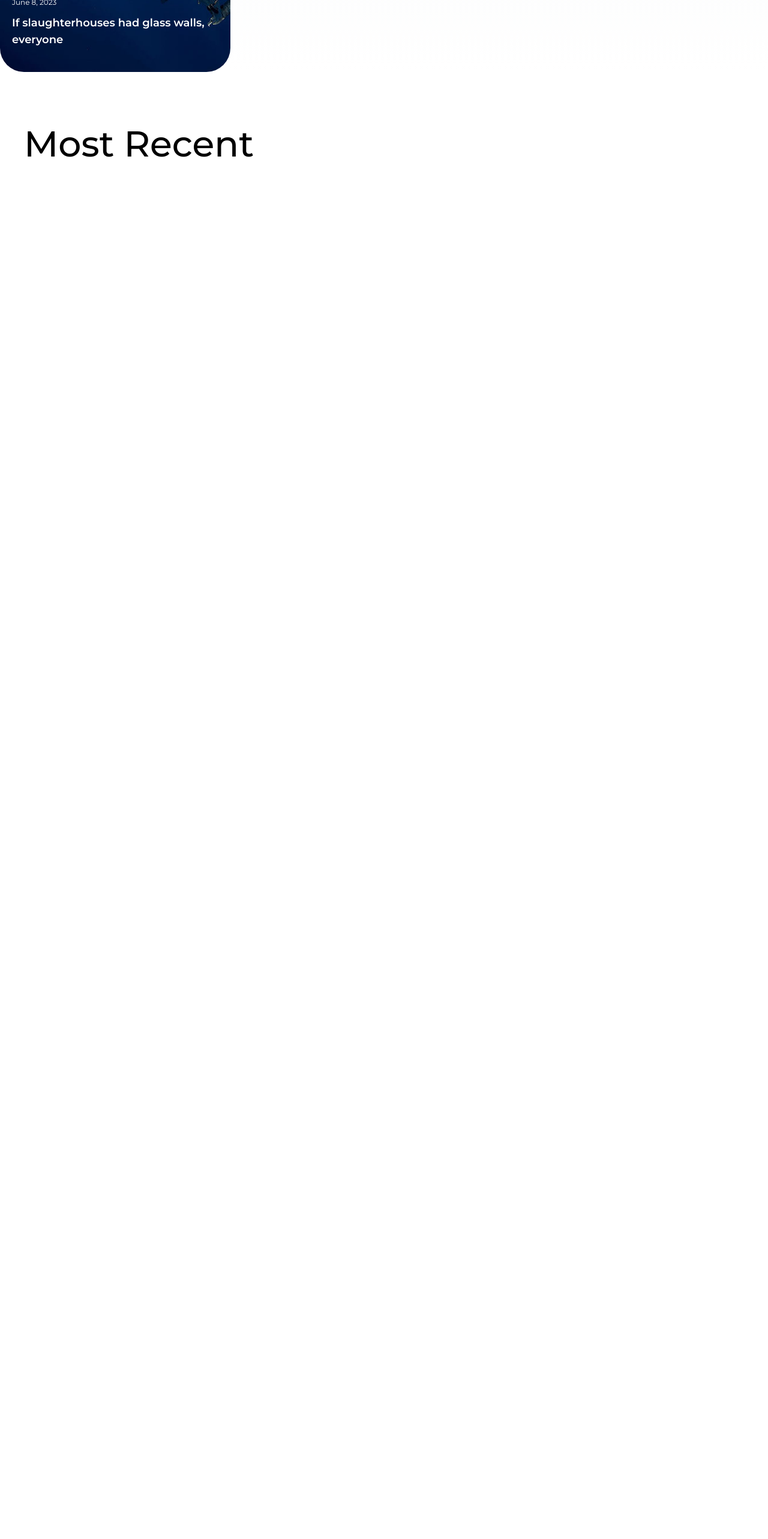
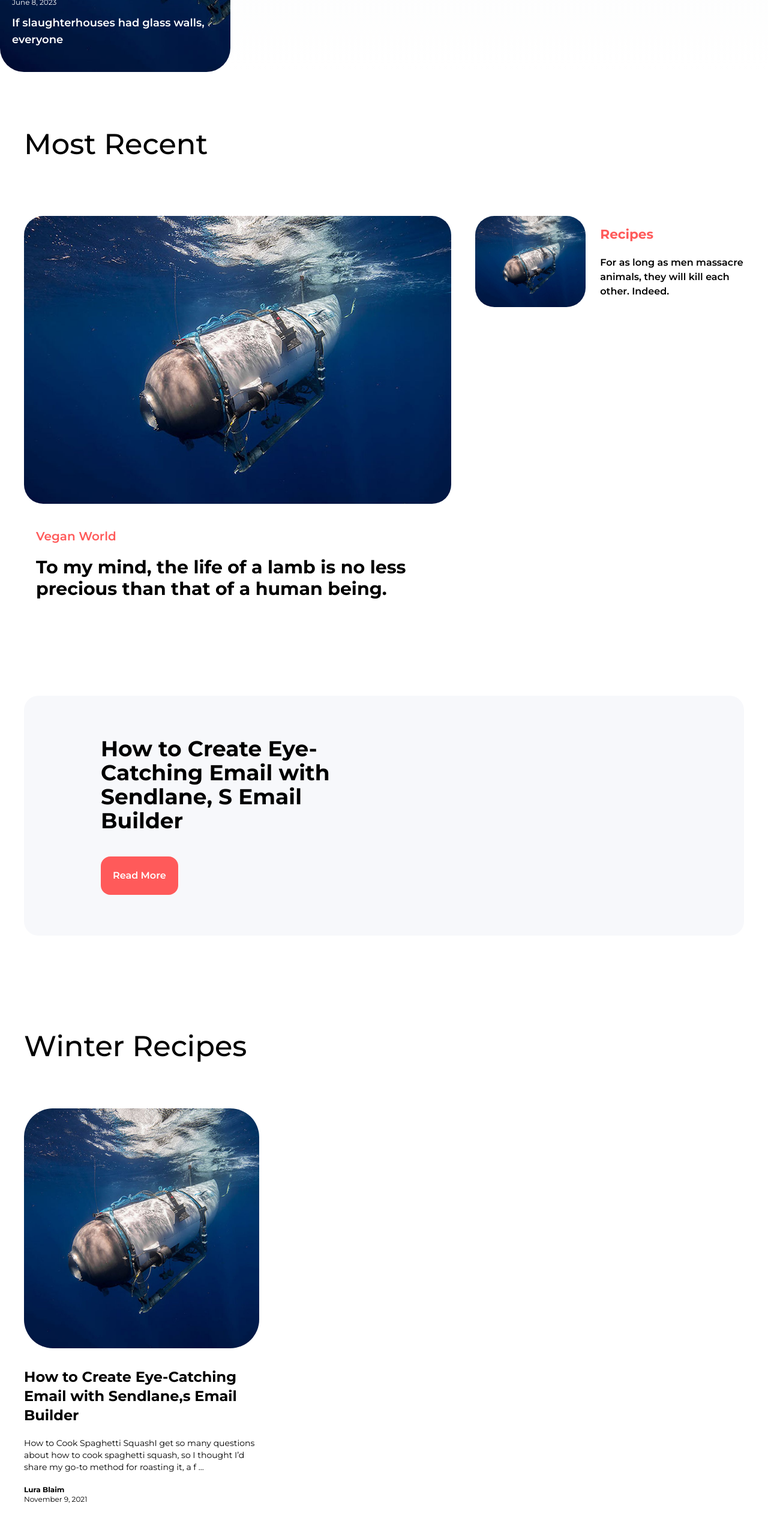
Before and after one commit to numofran6/STquiz, a React (Vite) app: page / in a window 1280 px wide. Shown: the part 820-3386 px from the top of the page at 60% size. Before the commit the page ends 1180 px from the top, so only its background shows below. Built offline with nearby package versions, Linux system fonts and the light colour scheme.

Commit message:
WIP: home page layout and component complete

```diff
--- a/src/App.jsx
+++ b/src/App.jsx
@@ -1,12 +1,13 @@
 import React from 'react';
 import { Home } from './views';
-import { NavBar } from './shared/components';
+import { Footer, NavBar } from './shared/components';
 
 function App() {
 	return (
 		<>
 			<NavBar />
 			<Home />
+			<Footer />
 		</>
 	);
 }
--- a/src/index.css
+++ b/src/index.css
@@ -5,3 +5,36 @@
 body {
 	font-family: 'Montserrat', sans-serif;
 }
+
+.orange-btn {
+	@apply bg-[#FF5A5A] text-white p-5
+		rounded-2xl flex items-center font-semibold
+		hover:bg-black hover:text-white transition-all
+		duration-300 ease-out;
+}
+
+.max-w-container {
+	@apply max-w-[75rem] mx-auto;
+}
+
+.align-float-vertical {
+	@apply absolute top-1/2 transform -translate-y-1/2;
+}
+
+.subscribe-btn {
+	@apply text-xs align-float-vertical right-5 bg-[#f7f8fb]
+		p-3 rounded-lg font-semibold hover:text-[#FF5A5A]
+		active:text-black transition-all duration-300 ease-in-out;
+}
+
+.subscribe-input {
+	@apply w-[24rem] p-5 pl-16 pr-32 bg-white rounded-3xl
+	outline-none focus:outline-none;
+}
+
+.subscribe-container {
+	@apply min-h-[30rem] flex flex-col items-center
+	justify-center text-center rounded-3xl
+	bg-gradient-to-r from-[#00ffcc] to-[#24DBB7]
+	mb-32 space-y-12;
+}
--- /dev/null
+++ b/src/shared/components/footer/Footer.css
@@ -0,0 +1,18 @@
+.footer-title {
+	@apply font-bold text-lg
+    mb-7;
+}
+
+.footer-menu {
+	@apply text-xs font-medium space-y-5
+    flex flex-col;
+}
+
+.footer-link {
+	@apply hover:text-[#D94E02]
+    transition-all duration-300 ease-in-out;
+}
+
+.footer-icon-group {
+	@apply flex items-center space-x-2;
+}
--- /dev/null
+++ b/src/shared/components/footer/Footer.jsx
@@ -0,0 +1,80 @@
+import React from 'react';
+import { logo } from '../../constants/assets';
+import { Link } from 'react-router-dom';
+import { LuMailOpen } from 'react-icons/lu';
+import { BsPhone } from 'react-icons/bs';
+import './Footer.css';
+
+export const Footer = () => {
+	return (
+		<>
+			<div className="max-w-container mb-28">
+				<div className="grid grid-cols-5 gap-5">
+					<div className="space-y-10 col-span-2">
+						<div className="flex space-x-3 items-center">
+							<img src={logo} alt="Hot Cake Logo" className="w-16 h-20" />
+							<h1 className="nav-title">HOT CAKE</h1>
+						</div>
+						<p className="text-gray-500 text-sm">
+							© 2023 Hot Cake Blog. All rights reserved.
+						</p>
+					</div>
+
+					<div>
+						<h1 className="footer-title">Hot Cake</h1>
+
+						<div className="footer-menu">
+							<Link to={''} className="footer-link">
+								Home
+							</Link>
+							<Link to={''} className="footer-link">
+								Add Story
+							</Link>
+							<Link to={''} className="footer-link">
+								My Stories
+							</Link>
+							<Link to={''} className="footer-link">
+								Contact
+							</Link>
+						</div>
+					</div>
+
+					<div>
+						<h1 className="footer-title">Socials</h1>
+
+						<ul className="footer-menu">
+							<a href="" className="footer-link">
+								Facebook
+							</a>
+							<a href="" className="footer-link">
+								Twitter
+							</a>
+							<a href="" className="footer-link">
+								Instagram
+							</a>
+							<a href="" className="footer-link">
+								Snapchat
+							</a>
+						</ul>
+					</div>
+
+					<div>
+						<h1 className="footer-title">Contact Us</h1>
+
+						<ul className="footer-menu">
+							<li className="footer-icon-group">
+								<BsPhone className="w-5 h-5" />
+								<span>+233 89 823 2342</span>
+							</li>
+							<li className="footer-icon-group">
+								<LuMailOpen className="w-5 h-5" />
+								<span>Info@hotcake.com</span>
+							</li>
+							<li>12379043 Ashaiman, Lebanon Zone 2 building 47 office 230</li>
+						</ul>
+					</div>
+				</div>
+			</div>
+		</>
+	);
+};
--- a/src/shared/components/header/Header.css
+++ b/src/shared/components/header/Header.css
@@ -1,5 +1,5 @@
 .header-container {
-	@apply max-w-[75rem] mx-auto min-h-[40vh] flex
+	@apply min-h-[40vh] flex
 		items-center justify-between;
 }
 
@@ -13,7 +13,7 @@
 .featured-container {
 	@apply w-[24rem] rounded-[2.5rem]
 		h-[33rem] bg-[#f7f8fb] bg-cover
-		relative cursor-pointer hover:opacity-80
+		relative cursor-pointer hover:-translate-y-7
 		transition-all ease-in-out duration-500;
 }
 
--- a/src/shared/components/header/Header.jsx
+++ b/src/shared/components/header/Header.jsx
@@ -6,7 +6,7 @@ import './Header.css';
 export const Header = () => {
 	return (
 		<div className="header-image">
-			<div className="header-container">
+			<div className="header-container max-w-container">
 				<div className="space-y-5">
 					<h1 className="text-5xl font-bold">The Blog</h1>
 					<h4 className="text-4xl font-semibold text-[#464C53]">
--- a/src/shared/components/index.js
+++ b/src/shared/components/index.js
@@ -1,4 +1,7 @@
 import { NavBar } from "./navbar/NavBar";
 import { Header } from "./header/Header";
+import { SidePanel } from "./sidepanel/SidePanel";
+import { Highlight } from "./most-recent/Highlight";
+import { Footer } from "./footer/Footer";
 
-export { NavBar, Header }
+export { NavBar, Header, SidePanel, Highlight, Footer }
--- /dev/null
+++ b/src/shared/components/most-recent/Highlight.jsx
@@ -0,0 +1,21 @@
+import { featureI } from '../../constants/assets';
+
+export const Highlight = () => {
+	return (
+		<div className="flex flex-col space-y-10">
+			<img
+				src={featureI}
+				alt=""
+				className="w-full h-[30rem] object-cover rounded-[2rem] bg-[#f7f8fb]"
+			/>
+
+			<div className="space-y-5 px-5">
+				<h1 className="text-[#FF5A5A] text-xl font-semibold">Vegan World</h1>
+				<h4 className="font-bold text-3xl">
+					To my mind, the life of a lamb is no less precious than that of a
+					human being.
+				</h4>
+			</div>
+		</div>
+	);
+};
--- a/src/shared/components/navbar/NavBar.css
+++ b/src/shared/components/navbar/NavBar.css
@@ -5,7 +5,7 @@
 
 .navbar-container {
 	@apply flex items-center justify-between
-    max-w-[75rem] mx-auto pt-3;
+    pt-3;
 }
 
 .nav-title {
--- a/src/shared/components/navbar/NavBar.jsx
+++ b/src/shared/components/navbar/NavBar.jsx
@@ -12,7 +12,7 @@ export const NavBar = () => {
 
 	return (
 		<div className="bg-[#f2f4f5]">
-			<div className="navbar-container">
+			<div className="navbar-container max-w-container">
 				<div className="flex space-x-3 items-center">
 					<img src={logo} alt="Hot Cake Logo" className="w-16 h-20" />
 					<h1 className="nav-title">HOT CAKE</h1>
--- /dev/null
+++ b/src/shared/components/sidepanel/SidePanel.jsx
@@ -0,0 +1,21 @@
+import { featureI } from '../../constants/assets';
+
+export const SidePanel = () => {
+	return (
+		<div className="flex items-center space-x-6">
+			<img
+				src={featureI}
+				alt=""
+				className="w-[11.5rem] h-[9.5rem] object-cover rounded-[2rem] bg-[#f7f8fb]"
+			/>
+
+			<div className="space-y-5">
+				<h1 className="text-[#FF5A5A] text-[1.35rem] font-bold">Recipes</h1>
+				<h4 className="font-semibold">
+					For as long as men massacre animals, they will kill each other.
+					Indeed.
+				</h4>
+			</div>
+		</div>
+	);
+};
--- a/src/views/home/Home.jsx
+++ b/src/views/home/Home.jsx
@@ -1,13 +1,91 @@
-import { Header } from '../../shared/components';
+import { Link } from 'react-router-dom';
+import { Header, Highlight, SidePanel } from '../../shared/components';
+import { featureI } from '../../shared/constants/assets';
+import { MdEmail } from 'react-icons/md';
 
 export const Home = () => {
 	return (
 		<>
 			<Header />
 
-			<section className="max-w-[75rem] mx-auto">
+			<section className="max-w-container">
 				<div className="min-h-[15rem] flex items-center">
-					<h1 className="text-6xl font-medium">Most Recent</h1>
+					<h1 className="text-5xl font-medium">Most Recent</h1>
+				</div>
+
+				<div className="flex items-start space-x-10">
+					<div>
+						<Highlight />
+					</div>
+
+					<div>
+						<SidePanel />
+					</div>
+				</div>
+
+				<div className="min-h-[25rem] flex items-center rounded-3xl bg-[#f7f8fb] my-40 px-32">
+					<div className="max-w-sm space-y-10">
+						<h1 className="text-4xl font-bold">
+							How to Create Eye-Catching Email with Sendlane, S Email Builder
+						</h1>
+
+						<Link to={'/read-more'} className="orange-btn w-fit">
+							Read More
+						</Link>
+					</div>
+				</div>
+			</section>
+
+			<section className="max-w-container mb-32">
+				<div className="mb-20 flex items-center">
+					<h1 className="text-5xl font-medium">Winter Recipes</h1>
+				</div>
+
+				<div className="grid grid-cols-3 gap-3">
+					<div className="space-y-8">
+						<img
+							src={featureI}
+							alt=""
+							className="h-[25rem] object-cover rounded-[3rem] bg-[#f7f8fb]"
+						/>
+
+						<div className="space-y-5">
+							<h1 className="text-2xl font-bold">
+								How to Create Eye-Catching Email with Sendlane,s Email Builder{' '}
+							</h1>
+
+							<h2 className="text-sm">
+								How to Cook Spaghetti SquashI get so many questions about how to
+								cook spaghetti squash, so I thought I’d share my go-to method
+								for roasting it, a f ...
+							</h2>
+
+							<div className="text-xs">
+								<h4 className="font-bold">Lura Blaim</h4>
+								<h4>November 9, 2021</h4>
+							</div>
+						</div>
+					</div>
+				</div>
+			</section>
+
+			<section className="max-w-container">
+				<div className="subscribe-container">
+					<h1 className="max-w-sm text-4xl font-bold">
+						Don't Miss Anything. Subscribe to our newsletter.
+					</h1>
+
+					<span className="relative">
+						<input
+							type="text"
+							placeholder="Email Address"
+							className="subscribe-input"
+						/>
+
+						<MdEmail className="align-float-vertical w-7 h-7 left-5" />
+
+						<button className="subscribe-btn">SUBSCRIBE</button>
+					</span>
 				</div>
 			</section>
 		</>
```
